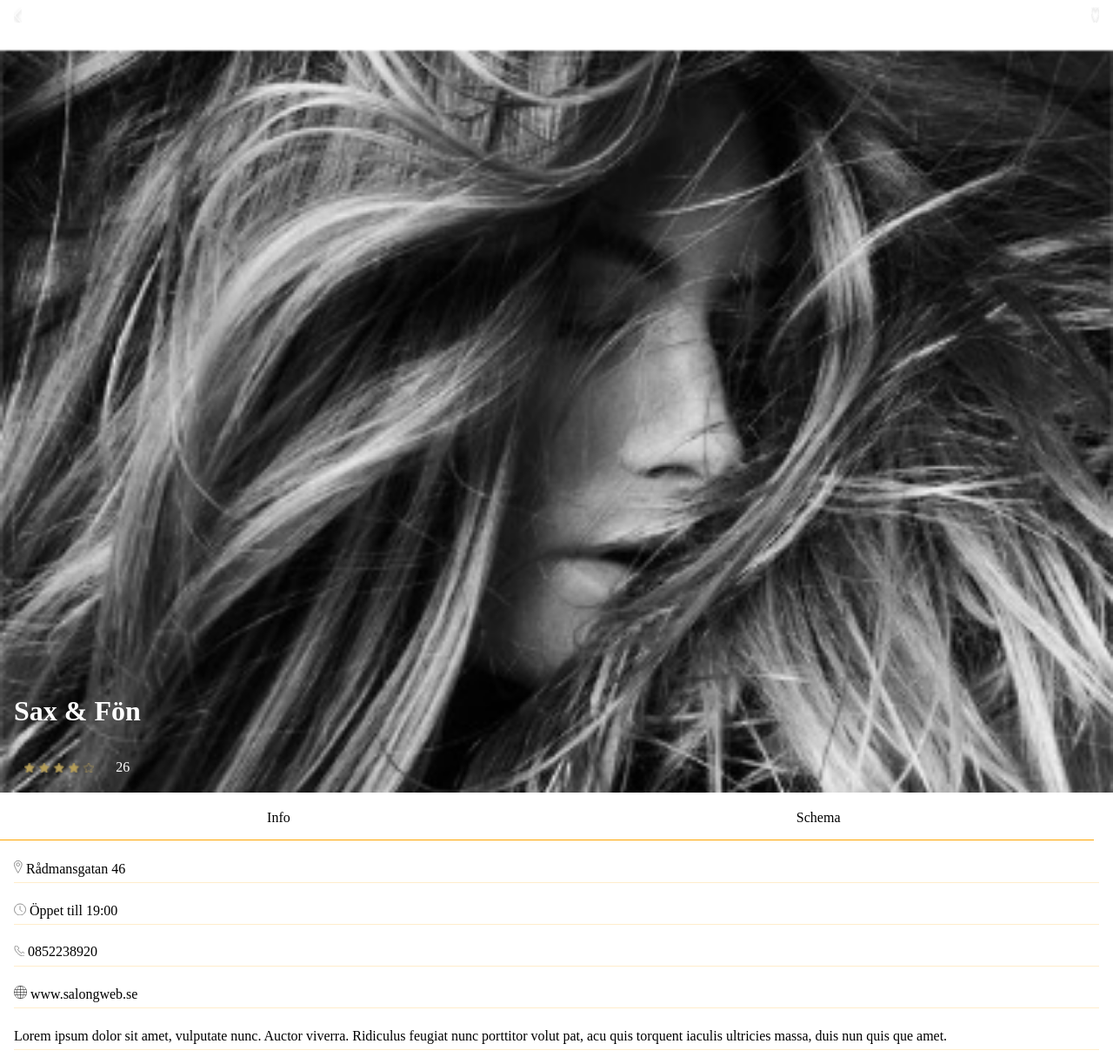
After one commit to beratcan97/salongen, a PHP site: page /infoOmSalonger.php?ID=1 in a window 1280 px wide. The commit adds this page. Shown: the whole page at 87% size. Run offline with PHP 8.4, Linux system fonts and the light colour scheme.

Commit message:
Basic more info page

```diff
--- a/index.php
+++ b/index.php
@@ -1,8 +1,7 @@
 <?php require_once "partials/head.php";?>
 
-<?php require_once "partials/salonger/header.php"; ?>
-<?php require_once "partials/salonger/terms.php"; ?>
-<?php require_once "partials/salonger/mainContent.php"; ?>
+
+<a href="salonger.php">Salonger</a>
 
 
 <?php require_once "partials/footer.php";?>
--- /dev/null
+++ b/infoOmSalonger.php
@@ -0,0 +1,8 @@
+<?php require_once "partials/head.php";?>
+
+<?php require_once "partials/infoOmSalonger/header.php"; ?>
+<?php require_once "partials/infoOmSalonger/menu.php"; ?>
+<?php require_once "partials/infoOmSalonger/mainContent.php"; ?>
+
+
+<?php require_once "partials/footer.php";?>
--- a/partials/css/style.css
+++ b/partials/css/style.css
@@ -1,3 +1,7 @@
+body {
+    margin: 0;
+    padding: 0;
+}
 /*  Header  */
 .header{
     display: flex;
@@ -7,11 +11,23 @@
     height: 50px;
     border-bottom: 1px solid orange;
 }
-.headerContent {
+.headerContentLeft {
+    width: 33.33%;
+    display: flex;
+    justify-content: left;
+    align-items: center;
+}
+.headerContentMiddle {
     width: 33.33%;
     display: flex;
     justify-content: center;
     align-items: center;
+}
+.headerContentRight {
+    width: 33.33%;
+    display: flex;
+    align-items: center;
+    float: right;
 }
 .headerLeftButtonImg {
     width: 9.14px;
@@ -24,7 +40,7 @@
 
 /*  Terms   */
 .terms{
-    width: 95%;
+    width: 97%;
     height: 50px;
     border-bottom: 1px solid orange;
 
@@ -79,9 +95,61 @@
 }
 .stjarnor {
     width: 58px;
-    height: 8px;
+    height:
 }
 a {
 text-decoration: none;
     color: black;
 }
+
+/*  infoOmSalonger  */
+.moreInfoHeaderImg {
+    width: 100%;
+}
+.moreInfoHeader {
+    position: relative;
+    text-align: center;
+    width: 100%;
+}
+.top-left {
+    position: absolute;
+    top: 8px;
+    left: 16px;
+}
+.top-right {
+    position: absolute;
+    top: 8px;
+    right: 16px;
+}
+.bottom-left {
+    color: white;
+    position: absolute;
+    bottom: 8px;
+    left: 16px;
+}
+.infoOmSalongerTerms {
+    width: 97%;
+    height: 50px;
+    border-bottom: 1px solid orange;
+
+    display: flex;
+    justify-content: space-around;
+    padding-left: 1rem;
+}
+.headerStarContainer{
+    display: flex;
+    flex-direction: row;
+    justify-content: space-around;
+    align-items: center;
+}
+.headerStjarnor{
+    width: 80px;
+    height: 11px;
+}
+.moreInfoMainContent {
+    margin: 1rem;
+}
+.moreInfoMainContentItems {
+    padding: 0.4rem 0 0.4rem 0;
+    border-bottom: 1px solid rgba(255, 165, 0, 0.2);
+}
--- /dev/null
+++ b/partials/infoOmSalonger/header.php
@@ -0,0 +1,35 @@
+<?php
+$jsonFile = file_get_contents('salonger.json');
+$jsonArray= json_decode($jsonFile);
+$currentObject = "";
+
+foreach ($jsonArray as $jsonItem) {
+    if($jsonItem->ID == $_GET["ID"]) {
+        $currentObject = $jsonItem;
+    }
+}
+?>
+
+<div class="moreInfoHeader">
+    <img src="../images/moreInfoPage/salongBild.png" alt="Background image" class="moreInfoHeaderImg"></img>
+
+    <div class="top-left">
+        <a href="../salonger.php">
+            <img src="../images/moreInfoPage/back.png" alt="Back" class="headerLeftButtonImg"></img>
+        </a>
+    </div>
+    <div class="top-right">
+        <a href="">
+            <img src="../images/moreInfoPage/heart.png" alt="Back" class="headerLeftButtonImg"></img>
+        </a>
+    </div>
+    <div class="bottom-left">
+        <h1><?php echo $currentObject->namn; ?></h1>
+        <div class="headerStarContainer">
+            <img src='../images/stars/<?php echo $currentObject->stjärnor; ?>.png' class='headerStjarnor'></img>
+            <p>
+                <?php echo $currentObject->antalRöster; ?>
+            </p>
+        </div>
+    </div>
+</div>
--- /dev/null
+++ b/partials/infoOmSalonger/mainContent.php
@@ -0,0 +1,22 @@
+<div class="moreInfoMainContent">
+    <p class="moreInfoMainContentItems">
+        <img src="../images/moreInfoPage/logo/map.png" alt="Adress" class="logo"></img>
+        <?php echo $currentObject->adress; ?>
+    </p>
+    <p class="moreInfoMainContentItems">
+        <img src="../images/moreInfoPage/logo/clock.png" alt="clock" class="logo"></img>
+        Öppet till
+        <?php echo $currentObject->stänger; ?>
+    </p>
+    <p class="moreInfoMainContentItems">
+        <img src="../images/moreInfoPage/logo/tel.png" alt="tel" class="logo"></img>
+        <?php echo $currentObject->telefon; ?>
+    </p>
+    <p class="moreInfoMainContentItems">
+        <img src="../images/moreInfoPage/logo/web.png" alt="web" class="logo"></img>
+        <?php echo $currentObject->webplats; ?>
+    </p>
+    <p class="moreInfoMainContentItems">
+        <?php echo $currentObject->info; ?>
+    </p>
+</div>
--- /dev/null
+++ b/partials/infoOmSalonger/menu.php
@@ -0,0 +1,8 @@
+<div class="infoOmSalongerTerms">
+    <div>
+        <p>Info</p>
+    </div>
+    <div>
+        <p>Schema</p>
+    </div>
+</div>
--- /dev/null
+++ b/salonger.json
@@ -0,0 +1,100 @@
+[
+    {
+        "ID": "1",
+        "namn": "Sax & Fön",
+        "pris": "320kr",
+        "adress": "Rådmansgatan 46",
+        "tid": "30min",
+        "stjärnor": "4",
+        "webplats": "www.salongweb.se",
+        "info": "Lorem ipsum dolor sit amet, vulputate nunc. Auctor viverra. Ridiculus feugiat nunc porttitor volut pat, acu quis torquent iaculis ultricies massa, duis nun quis que amet.",
+        "telefon": "0852238920",
+        "antalRöster": "26",
+        "stänger": "19:00",
+        "startar": "12:00"
+    },
+    {
+        "ID": "2",
+        "namn": "Hårizont",
+        "pris": "450kr",
+        "adress": "Rådmansgatan 10",
+        "tid": "30min",
+        "stjärnor": "2",
+        "webplats": "www.salongweb.se",
+        "info": "Lorem ipsum dolor sit amet, vulputate nunc. Auctor viverra. Ridiculus feugiat nunc porttitor volut pat, acu quis torquent iaculis ultricies massa, duis nun quis que amet.",
+        "telefon": "0852238920",
+        "antalRöster": "6",
+        "stänger": "19:00",
+        "startar": "12:00"
+    },
+    {
+        "ID": "3",
+        "namn": "Hårhuset",
+        "pris": "800kr",
+        "adress": "Rådmansgatan 12",
+        "tid": "30min",
+        "stjärnor": "5",
+        "webplats": "www.salongweb.se",
+        "info": "Lorem ipsum dolor sit amet, vulputate nunc. Auctor viverra. Ridiculus feugiat nunc porttitor volut pat, acu quis torquent iaculis ultricies massa, duis nun quis que amet.",
+        "telefon": "0852238920",
+        "antalRöster": "67",
+        "stänger": "19:00",
+        "startar": "12:00"
+    },
+    {
+        "ID": "4",
+        "namn": "Hair & Nu",
+        "pris": "320kr",
+        "adress": "Rådmansgatan 24",
+        "tid": "30min",
+        "stjärnor": "1",
+        "webplats": "www.salongweb.se",
+        "info": "Lorem ipsum dolor sit amet, vulputate nunc. Auctor viverra. Ridiculus feugiat nunc porttitor volut pat, acu quis torquent iaculis ultricies massa, duis nun quis que amet.",
+        "telefon": "0852238920",
+        "antalRöster": "23",
+        "stänger": "19:00",
+        "startar": "12:00"
+    },
+    {
+        "ID": "5",
+        "namn": "Hårley Davidson",
+        "pris": "500kr",
+        "adress": "Rådmansgatan 4",
+        "tid": "30min",
+        "stjärnor": "4",
+        "webplats": "www.salongweb.se",
+        "info": "Lorem ipsum dolor sit amet, vulputate nunc. Auctor viverra. Ridiculus feugiat nunc porttitor volut pat, acu quis torquent iaculis ultricies massa, duis nun quis que amet.",
+        "telefon": "0852238920",
+        "antalRöster": "64",
+        "stänger": "19:00",
+        "startar": "12:00"
+    },
+    {
+        "ID": "6",
+        "namn": "Fön",
+        "pris": "300kr",
+        "adress": "Rådmansgatan 26",
+        "tid": "30min",
+        "stjärnor": "2",
+        "webplats": "www.salongweb.se",
+        "info": "Lorem ipsum dolor sit amet, vulputate nunc. Auctor viverra. Ridiculus feugiat nunc porttitor volut pat, acu quis torquent iaculis ultricies massa, duis nun quis que amet.",
+        "telefon": "0852238920",
+        "antalRöster": "34",
+        "stänger": "19:00",
+        "startar": "12:00"
+    },
+    {
+        "ID": "7",
+        "namn": "Sax",
+        "pris": "320kr",
+        "adress": "Rådmansgatan 76",
+        "tid": "30min",
+        "stjärnor": "3",
+        "webplats": "www.salongweb.se",
+        "info": "Lorem ipsum dolor sit amet, vulputate nunc. Auctor viverra. Ridiculus feugiat nunc porttitor volut pat, acu quis torquent iaculis ultricies massa, duis nun quis que amet.",
+        "telefon": "0852238920",
+        "antalRöster": "82",
+        "stänger": "19:00",
+        "startar": "12:00"
+    }
+]
```
Also changed, not shown: partials/salonger/header.php (+4 -4 lines), partials/salonger/mainContent.php (+45 -9 lines), partials/salonger/salongerData.json (deleted, +0 -58 lines), salonger.php (added, +8 -0 lines), images/moreInfoPage/back.png (added), images/moreInfoPage/heart.png (added), images/moreInfoPage/logo/clock.png (added), images/moreInfoPage/logo/map.png (added), images/moreInfoPage/logo/tel.png (added), images/moreInfoPage/logo/web.png (added), images/moreInfoPage/salongBild.png (added).
